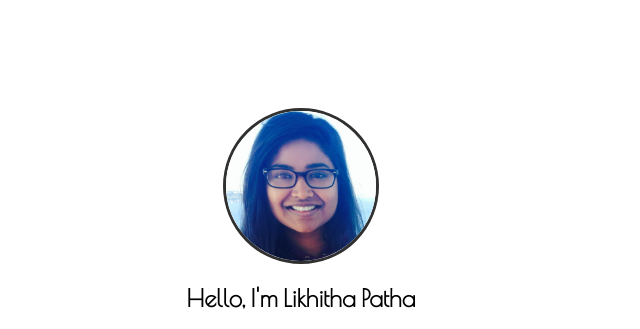
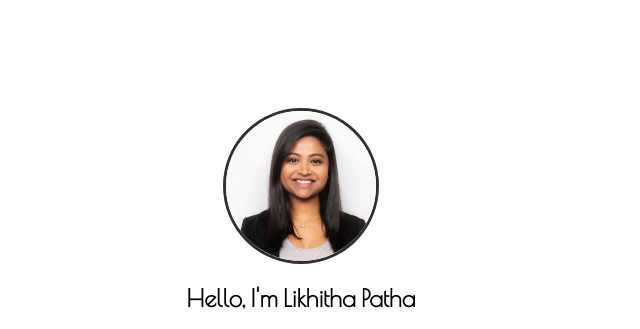
Before and after one commit to likhitha/likhitha.github.io, a plain HTML site: page index.html in a window 1280 px wide. Shown: the top 329 px of the page, without its empty margins (334-974 px from the left). Drawn offline with nearby package versions, Linux system fonts and the light colour scheme.

Commit message:
Update index.html

```diff
--- a/index.html
+++ b/index.html
@@ -31,7 +31,7 @@
 </head>
 <body>
 	<div align="center" style="padding-left:10px; padding-right:20px; padding-top:100px">
-		<img src="img/lpatha.png" id="lpatha">
+		<img src="img/Likhitha_headshot.png" id="lpatha">
 		<h2><center>Hello, I'm Likhitha Patha</center></h2>
 		<p>I help Microsoft build cool things, and I'm a hokie for life.</p>
 		<ul class="ch-grid" align="center">
```
